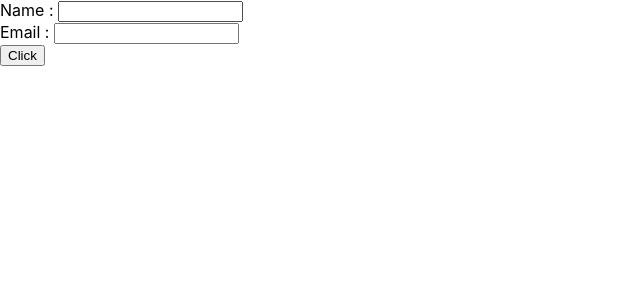
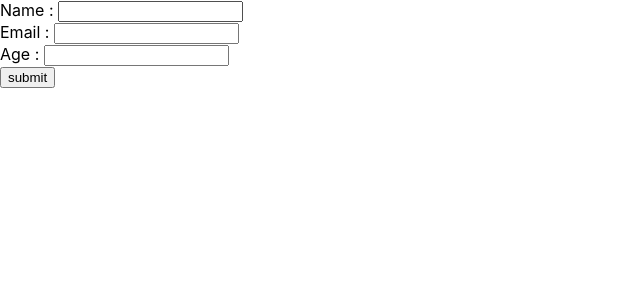
Before and after one commit to johannranudd/React-2.0, a React (Create React App) app: page / in a window 1280 px wide. Shown: the top 300 px of the page, without its empty margins (0-640 px from the left). Built offline with nearby package versions, Linux system fonts and the light colour scheme.

Commit message:
multiple inputs, very usefull

```diff
--- a/src/App.js
+++ b/src/App.js
@@ -1,6 +1,6 @@
 // import logo from './logo.svg';
 // import './App.css';
-import Forms from './components/Forms';
+import Forms from './components/MultipleInputs';
 
 function App() {
   return (
--- /dev/null
+++ b/src/components/MultipleInputs.js
@@ -0,0 +1,73 @@
+import React, { useState } from 'react';
+
+const MultipleInputs = () => {
+  const [person, setPerson] = useState({ firstName: '', email: '', age: '' });
+  const [people, setPeople] = useState([]);
+
+  const changeHandler = (e) => {
+    const name = e.target.name;
+    const value = e.target.value;
+    setPerson({ ...person, [name]: value });
+  };
+
+  const handleSubmit = (e) => {
+    e.preventDefault();
+    if (person.firstName && person.email && person.age) {
+      const newPerson = { ...person, id: new Date().getTime().toString() };
+      setPeople([...people, newPerson]);
+      setPerson({ firstName: '', email: '', age: '' });
+    }
+  };
+  return (
+    <article>
+      <form action='' className='form'>
+        <div className='form-control'>
+          <label htmlFor='firstName'>Name : </label>
+          <input
+            type='text'
+            id='firstName'
+            name='firstName'
+            value={person.firstName}
+            onChange={changeHandler}
+          />
+        </div>
+        <div className='form-control'>
+          <label htmlFor='email'>Email : </label>
+          <input
+            type='text'
+            id='email'
+            name='email'
+            value={person.email}
+            onChange={changeHandler}
+          />
+        </div>
+        <div className='form-control'>
+          <label htmlFor='age'>Age : </label>
+          <input
+            type='text'
+            id='age'
+            name='age'
+            value={person.age}
+            onChange={changeHandler}
+          />
+        </div>
+
+        <button type='submit' onClick={handleSubmit}>
+          submit
+        </button>
+      </form>
+      {people.map((item) => {
+        const { id, firstName, email, age } = item;
+        return (
+          <div className='listItem' key={id}>
+            <h4>{firstName}</h4>
+            <p>{age}</p>
+            <p>{email}</p>
+          </div>
+        );
+      })}
+    </article>
+  );
+};
+
+export default MultipleInputs;
```
